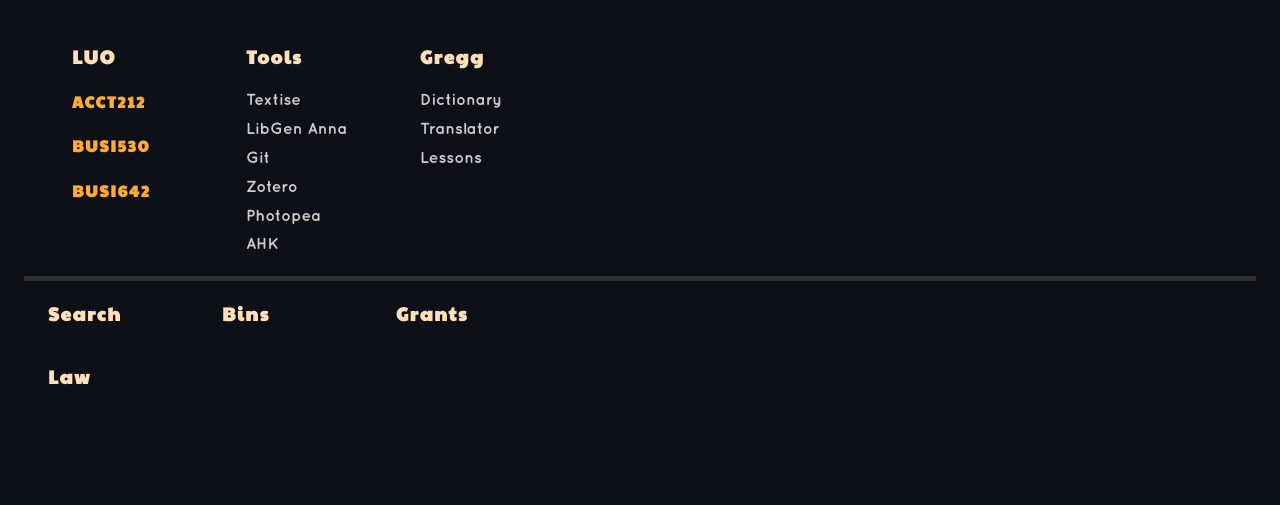
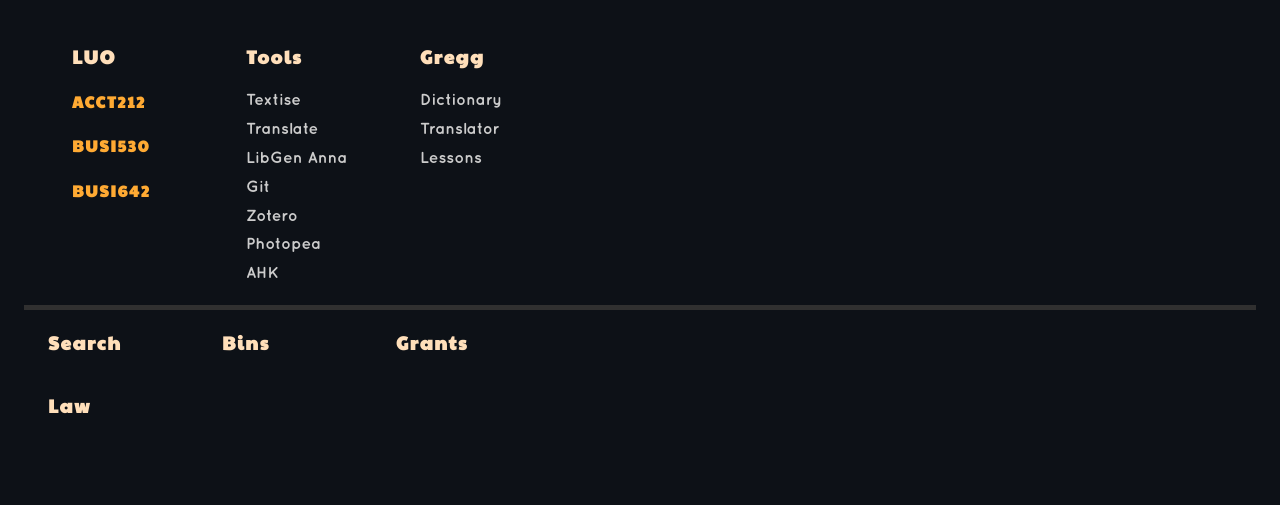
Before and after one commit to russfloyd/russfloyd.github.io, a plain HTML site: page index.html in a window 1280 px wide. Drawn offline with Linux system fonts and the light colour scheme.

Commit message:
Update index.html

```diff
--- a/index.html
+++ b/index.html
@@ -15,6 +15,7 @@
 			<h3>Tools</h3>
 			<ul id="tools">
 				<li><a href="http://textise.net/">Textise</a></li>
+				<li><a href="https://translate.google.com/">Translate</a></li>
 				<li><a href="https://annas-archive.org/search">LibGen Anna</a></li>
 				<li><a href="https://github.com/russfloyd/russfloyd.github.io">Git</a></li>
 				<li><a href="https://www.zotero.org/russlindquist/item-list">Zotero</a></li>
```
